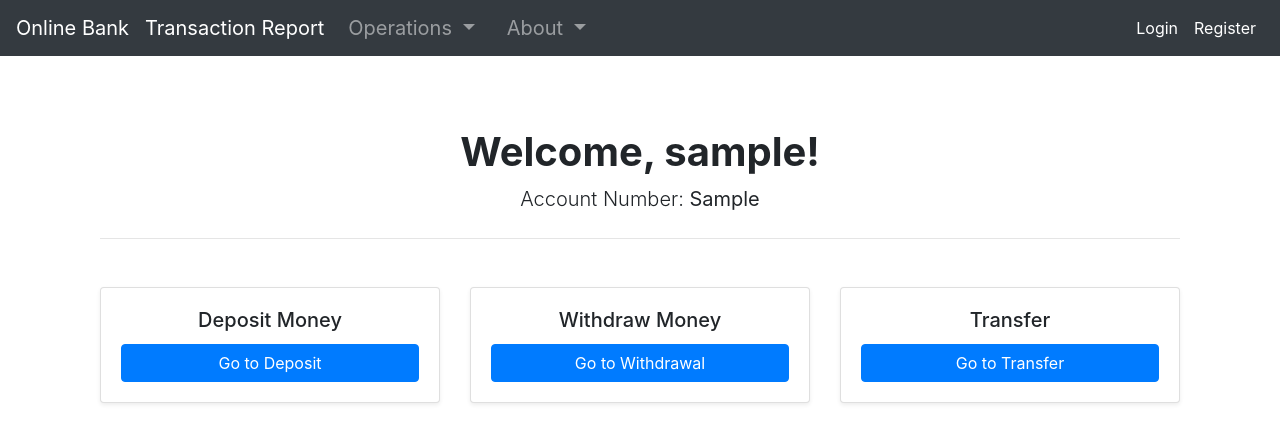
After one commit to daniel05155/Customed-Online-Banking-System, a Django app: template templates/common/home.html in a window 1280 px wide. The commit adds this page. Shown: the top 443 px of the page. Run offline with Django 5.2, Linux system fonts and the light colour scheme; the template is opened without the code that fills it: most values are stand-ins (such as "Sample title", 1, 10 or a date in 2020); some libraries are stand-ins or nearby versions.

Commit message:
Alter information of home page
1. Add account_no and username to home page
2. Alter the base template

```diff
--- a/templates/common/base.html
+++ b/templates/common/base.html
@@ -5,26 +5,59 @@
     <meta charset="utf-8">
     <meta name="viewport" content="width=device-width, initial-scale=1, shrink-to-fit=no">
     <!-- Bootstrap CSS -->
-    <link rel="stylesheet" href="https://stackpath.bootstrapcdn.com/bootstrap/4.3.1/css/bootstrap.min.css" integrity="sha384-ggOyR0iXCbMQv3Xipma34MD+dH/1fQ784/j6cY/iJTQUOhcWr7x9JvoRxT2MZw1T" crossorigin="anonymous">
+    <link rel="stylesheet" href="https://stackpath.bootstrapcdn.com/bootstrap/4.3.1/css/bootstrap.min.css"
+          integrity="sha384-ggOyR0iXCbMQv3Xipma34MD+dH/1fQ784/j6cY/iJTQUOhcWr7x9JvoRxT2MZw1T"
+          crossorigin="anonymous">
 
     <title>Online Bank System</title>
   </head>
 
   <body>
     <nav class="navbar navbar-expand-lg navbar-dark bg-dark">
+      <!-- 原始首頁連結 (保留) -->
       <a class="navbar-brand" href="{% url 'home'  %}">Online Bank</a>
-      <a class="navbar-brand" href="{% url 'deposit'  %}">Deposit</a>
-      <a class="navbar-brand" href="{% url 'withdrawal'  %}">Withdrawal</a>
+
+      <!-- 移除 Deposit、Withdrawal，保留 Transaction Report -->
       <a class="navbar-brand" href="{% url 'transaction_report'  %}">Transaction Report</a>
 
-    <button class="navbar-toggler" type="button" data-toggle="collapse" data-target="#navbarSupportedContent" aria-controls="navbarSupportedContent" aria-expanded="false" aria-label="Toggle navigation">
+      <!-- [新增] Finance 下拉選單，將 Deposit / Withdrawal 放進來 -->
+      <ul class="navbar-nav">
+        <li class="nav-item dropdown">
+          <a class="nav-link dropdown-toggle navbar-brand" href="#" id="financeDropdown"
+             role="button" data-toggle="dropdown" aria-haspopup="true" aria-expanded="false">
+            Operations
+          </a>
+          <div class="dropdown-menu" aria-labelledby="financeDropdown">
+            <a class="dropdown-item" href="{% url 'deposit'  %}">Deposit</a>
+            <a class="dropdown-item" href="{% url 'withdrawal'  %}">Withdrawal</a>
+            <a class="dropdown-item" href="{% url 'transfer'  %}">Transfer</a>
+          </div>
+        </li>
+
+        <!-- [新增] About 下拉選單 -->
+        <li class="nav-item dropdown">
+          <a class="nav-link dropdown-toggle navbar-brand" href="#" id="aboutDropdown"
+             role="button" data-toggle="dropdown" aria-haspopup="true" aria-expanded="false">
+            About
+          </a>
+          <div class="dropdown-menu" aria-labelledby="aboutDropdown">
+            <!-- 這裡可以放置關於網站／公司等超連結 -->
+            <!-- <a class="dropdown-item" href="#">Team</a> -->
+          </div>
+        </li>
+      </ul>
+
+      <!-- 原始的 Toggler (保留) -->
+      <button class="navbar-toggler" type="button" data-toggle="collapse"
+              data-target="#navbarSupportedContent" aria-controls="navbarSupportedContent"
+              aria-expanded="false" aria-label="Toggle navigation">
         <span class="navbar-toggler-icon"></span>
       </button>
 
+      <!-- 原始的右側導覽列 (保留) -->
       <div class="collapse navbar-collapse" id="navbarSupportedContent">
         <ul class="navbar-nav ml-auto">
           {# Will know if user is logged in or not #}
-
           {% if user.is_authenticated %}
             <span class="navbar-text">
               Welcome, {{ user.username }}
@@ -35,19 +68,15 @@
             <li class="nav-item active">
               <a class="nav-link" href="{% url 'edit_profile' %}">Edit Profile</a>
             </li>
-
           {% else %}
             <li class="nav-item active">
               <a class="nav-link" href="{% url 'login' %}">Login</a>
             </li>
-
             <li class="nav-item active">
               <a class="nav-link" href="{% url 'register' %}">Register</a>
             </li>
-
-        {% endif%}
+          {% endif %}
         </ul>
-
       </div>
     </nav>
 
@@ -61,9 +90,8 @@
               </button>
               {{ message }}
           </div>
-          {% endfor%}
+        {% endfor %}
       {% endif %}
-
 
       {% block content %}
       {% endblock %}
@@ -71,8 +99,14 @@
 
     <!-- Optional JavaScript -->
     <!-- jQuery first, then Popper.js, then Bootstrap JS -->
-    <script src="https://code.jquery.com/jquery-3.3.1.slim.min.js" integrity="sha384-q8i/X+965DzO0rT7abK41JStQIAqVgRVzpbzo5smXKp4YfRvH+8abtTE1Pi6jizo" crossorigin="anonymous"></script>
-    <script src="https://cdnjs.cloudflare.com/ajax/libs/popper.js/1.14.7/umd/popper.min.js" integrity="sha384-UO2eT0CpHqdSJQ6hJty5KVphtPhzWj9WO1clHTMGa3JDZwrnQq4sF86dIHNDz0W1" crossorigin="anonymous"></script>
-    <script src="https://stackpath.bootstrapcdn.com/bootstrap/4.3.1/js/bootstrap.min.js" integrity="sha384-JjSmVgyd0p3pXB1rRibZUAYoIIy6OrQ6VrjIEaFf/nJGzIxFDsf4x0xIM+B07jRM" crossorigin="anonymous"></script>
+    <script src="https://code.jquery.com/jquery-3.3.1.slim.min.js"
+            integrity="sha384-q8i/X+965DzO0rT7abK41JStQIAqVgRVzpbzo5smXKp4YfRvH+8abtTE1Pi6jizo"
+            crossorigin="anonymous"></script>
+    <script src="https://cdnjs.cloudflare.com/ajax/libs/popper.js/1.14.7/umd/popper.min.js"
+            integrity="sha384-UO2eT0CpHqdSJQ6hJty5KVphtPhzWj9WO1clHTMGa3JDZwrnQq4sF86dIHNDz0W1"
+            crossorigin="anonymous"></script>
+    <script src="https://stackpath.bootstrapcdn.com/bootstrap/4.3.1/js/bootstrap.min.js"
+            integrity="sha384-JjSmVgyd0p3pXB1rRibZUAYoIIy6OrQ6VrjIEaFf/nJGzIxFDsf4x0xIM+B07jRM"
+            crossorigin="anonymous"></script>
   </body>
 </html>
--- /dev/null
+++ b/templates/common/home.html
@@ -0,0 +1,41 @@
+{% extends 'common/base.html' %}
+
+{% block content %}
+
+<!-- container: https://bootstrap5.hexschool.com/docs/5.0/layout/grid/ -->
+<div class="container text-center mt-5">
+    <h1 class="font-weight-bold">Welcome, {{ username }}!</h1>
+    <p class="lead">Account Number: <strong>{{ account_no }}</strong></p>
+    <hr class="my-4">
+
+    <div class="row mt-5">
+        <div class="col-md-4">
+            <div class="card shadow-sm">
+                <div class="card-body">
+                    <h5 class="card-title">Deposit Money</h5>
+                    <a href="{% url 'deposit' %}" class="btn btn-primary btn-block">Go to Deposit</a>
+                </div>
+            </div>
+        </div>
+        <div class="col-md-4">
+            <div class="card shadow-sm">
+                <div class="card-body">
+                    <h5 class="card-title">Withdraw Money</h5>
+                    <!-- <p class="card-text">Withdraw funds from your account securely and efficiently.</p> -->
+                    <a href="{% url 'withdrawal' %}" class="btn btn-primary btn-block">Go to Withdrawal</a>
+                </div>
+            </div>
+        </div>
+
+        <div class="col-md-4">
+            <div class="card shadow-sm">
+                <div class="card-body">
+                    <h5 class="card-title">Transfer</h5>
+                    <a href="{% url 'transfer' %}" class="btn btn-primary btn-block">Go to Transfer</a>
+                </div>
+            </div>
+        </div>
+
+    </div>
+</div>
+{% endblock %}
```
Also changed, not shown: accounts/views.py (+13 -1 lines). Lines whose indentation alone changed are shown as unchanged.
